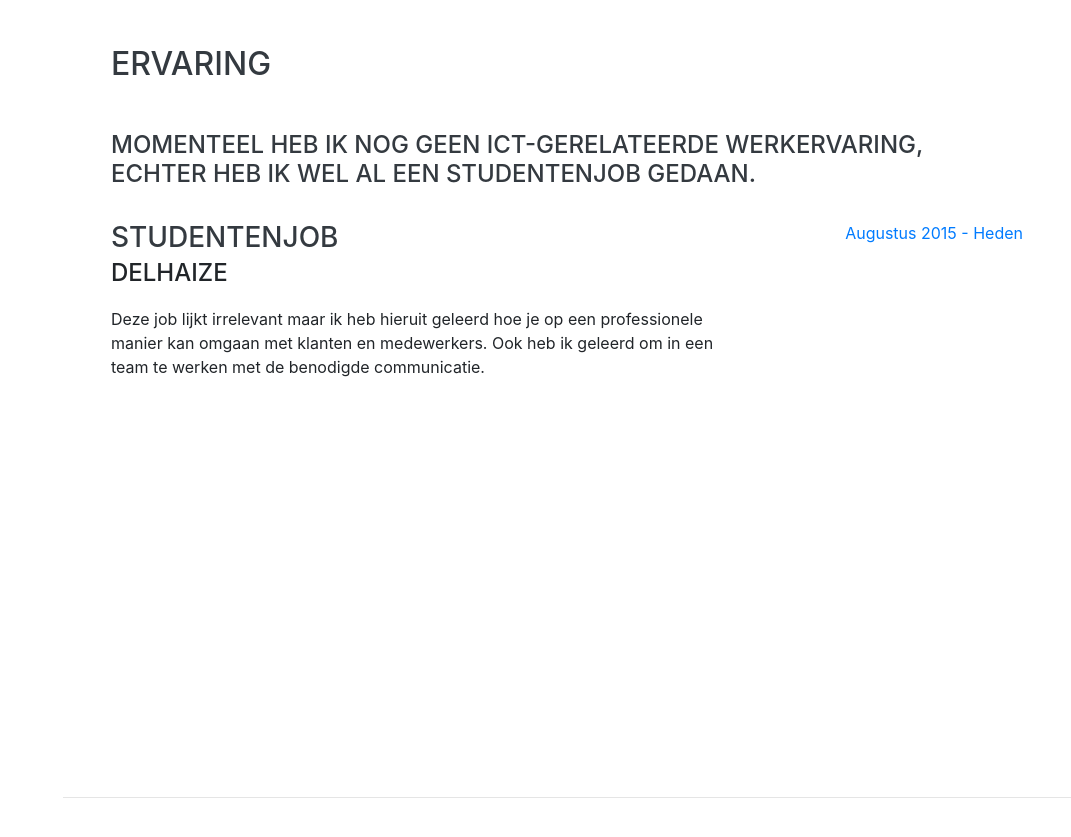
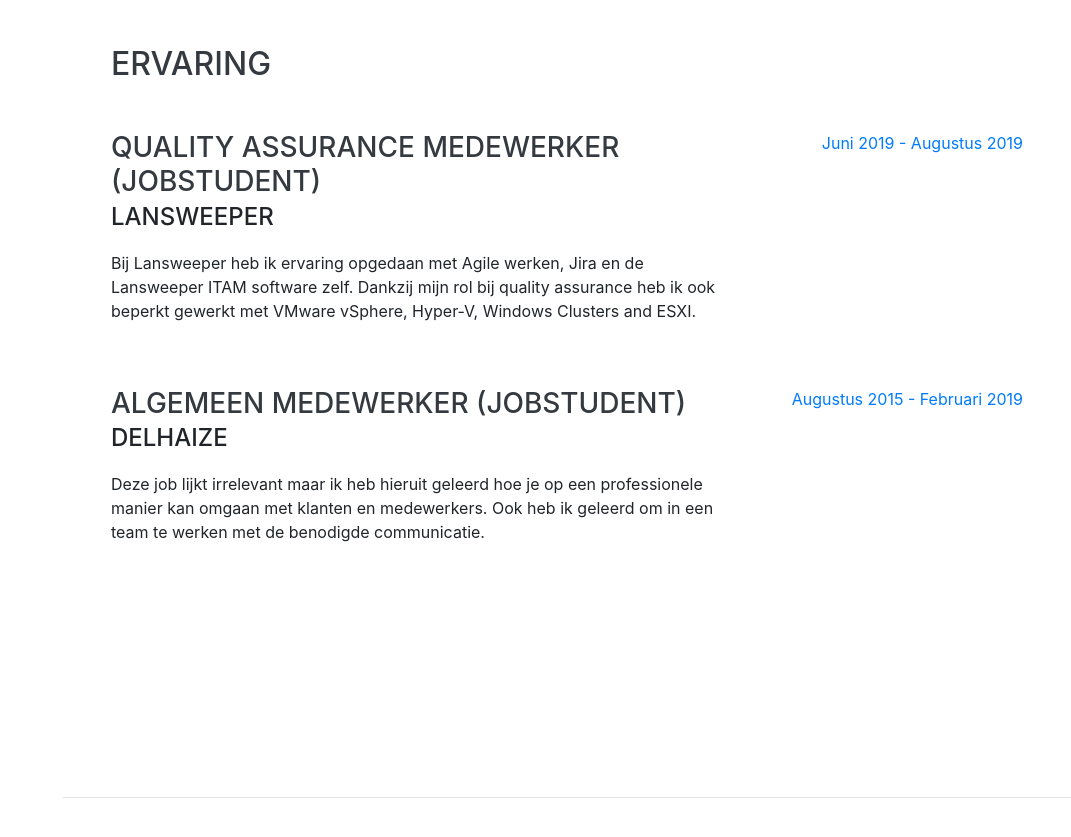
Before and after one commit to YordiDR/YordiDR.github.io, a website with bundled scripts: page index.html in a window 1280 px wide. Shown: the part 804-1641 px from the top of the page, without its empty margins (209-1280 px from the left). Built offline with nearby package versions, Linux system fonts and the light colour scheme; a web font is replaced by a local one.

Commit message:
Update work experience - Lansweeper

```diff
--- a/index.html
+++ b/index.html
@@ -87,18 +87,28 @@
       <div class="w-100">
         <h2 class="mb-5">Ervaring</h2>
 
-        <h4>Momenteel heb ik nog geen ICT-gerelateerde werkervaring, echter heb ik wel al een studentenjob gedaan.</h4>
-        <br>
+        <div class="resume-item d-flex flex-column flex-md-row justify-content-between mb-5">
+            <div class="resume-content">
+              <h3 class="mb-0">Quality Assurance medewerker (jobstudent)</h3>
+              <div class="subheading mb-3">Lansweeper</div>
+              <p>Bij Lansweeper heb ik ervaring opgedaan met Agile werken, Jira en de Lansweeper ITAM software zelf.
+              Dankzij mijn rol bij quality assurance heb ik ook beperkt gewerkt met VMware vSphere, Hyper-V, Windows Clusters and ESXI.
+              </p>
+            </div>
+            <div class="resume-date text-md-right">
+              <span class="text-primary">Juni 2019 - Augustus 2019</span>
+            </div>
+        </div>
 
         <div class="resume-item d-flex flex-column flex-md-row justify-content-between mb-5">
           <div class="resume-content">
-            <h3 class="mb-0">Studentenjob</h3>
+            <h3 class="mb-0">Algemeen medewerker (jobstudent)</h3>
             <div class="subheading mb-3">Delhaize</div>
             <p>Deze job lijkt irrelevant maar ik heb hieruit geleerd hoe je op een professionele manier kan omgaan met klanten en medewerkers.
               Ook heb ik geleerd om in een team te werken met de benodigde communicatie.</p>
           </div>
           <div class="resume-date text-md-right">
-            <span class="text-primary">Augustus 2015 - Heden</span>
+            <span class="text-primary">Augustus 2015 - Februari 2019</span>
           </div>
         </div>
       </div>
```
